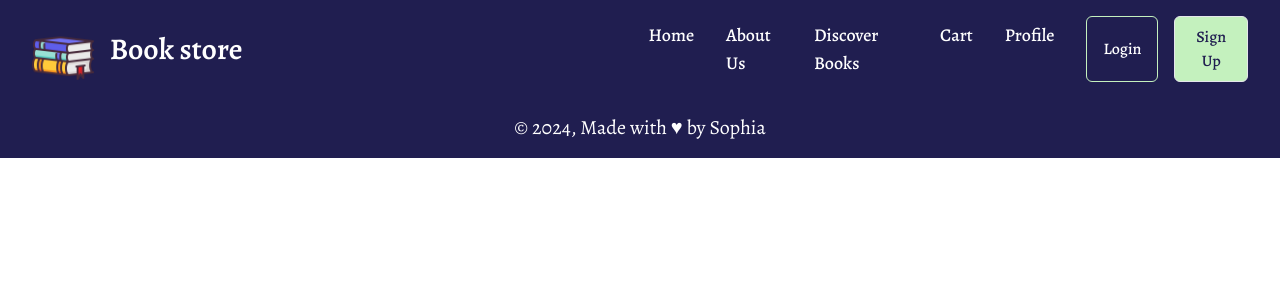
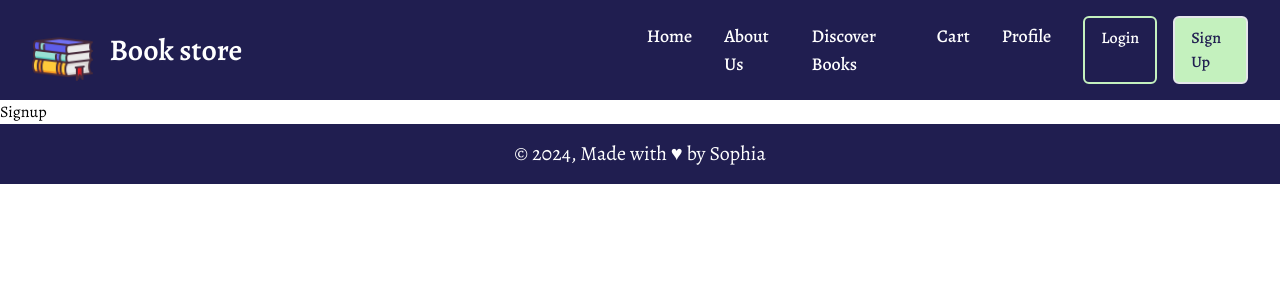
Before and after one commit to SophiaSophia03/BookStore, a React (Vite) app in the folder frontend/: page /signup in a window 1280 px wide. Shown: the top 300 px of the page. Built offline with nearby package versions, Linux system fonts and the light colour scheme; a web font is replaced by a local one.

Commit message:
Implement navigation for nav links using React Router DOM and added responsiveness in navbar

```diff
--- a/frontend/src/App.jsx
+++ b/frontend/src/App.jsx
@@ -1,7 +1,12 @@
 import Footer from "./components/Footer/Footer"
 import Navbar from "./components/Navbar/Navbar"
+import AllBooks from "./pages/AllBooks/AllBooks";
+import Cart from "./pages/Cart/Cart";
 import Home from "./pages/Home/Home"
 import {BrowserRouter as Router, Route, Routes} from "react-router-dom";
+import Login from "./pages/Login/Login";
+import Signup from "./pages/Signup/Signup";
+import Profile from "./pages/Profile/Profile";
 
 function App() {
   return (
@@ -10,6 +15,11 @@ function App() {
       <Navbar />
         <Routes>
           <Route exact path="/" element={<Home />}></Route>
+          <Route exact path="/books" element={<AllBooks /> }></Route>
+          <Route exact path="/cart" element={<Cart /> }></Route>
+          <Route exact path="/login" element={<Login /> }></Route>
+          <Route exact path="/signup" element={<Signup />}></Route>
+          <Route exact path="/profile" element={<Profile />}></Route>
         </Routes>
       <Footer />
     </Router>
--- a/frontend/src/components/Footer/Footer.jsx
+++ b/frontend/src/components/Footer/Footer.jsx
@@ -3,7 +3,7 @@ import React from 'react'
 function Footer() {
   return (
     <div className='bg-[#201E50] text-white px-8 py-4 text-center'>
-      <h1 className='text-xl'>&copy; 2024, Made with &hearts; by <a href='https://portfolio-sophia.onrender.com/'>Sophia</a></h1>
+      <h1 className='text-xl'>&copy; 2024, Made with &hearts; by <a href='https://portfolio-sophia.onrender.com/' className="text-white hover:text-[#C4F1BE] hover:font-bold hover:text-2xl transition-all duration-500">Sophia</a></h1>
     </div>
   )
 }
--- a/frontend/src/components/Navbar/Navbar.jsx
+++ b/frontend/src/components/Navbar/Navbar.jsx
@@ -1,45 +1,104 @@
 import React from "react";
 import logoImg from "../../assets/images/logo.png";
+import { Link } from "react-router-dom";
+import { GiHamburgerMenu } from "react-icons/gi";
+import { useState } from "react";
 
 function Navbar() {
+  const [MobileNav, setMobileNav] = useState("hidden");
+
+  const handleMenuClick = () => {
+    MobileNav === "hidden" ? setMobileNav("block") : setMobileNav("hidden")
+  }
+
   const links = [
     {
-      title:"Home",
-      link:"/"
+      title: "Home",
+      link: "/",
     },
     {
-      title:"About Us",
-      link:"/about"
+      title: "About Us",
+      link: "/about",
     },
     {
-      title:"Discover Books",
-      link:"/books"
+      title: "Discover Books",
+      link: "/books",
     },
     {
-      title:"Cart",
-      link:"/cart"
+      title: "Cart",
+      link: "/cart",
     },
     {
-      title:"Profile",
-      link:"/profile"
+      title: "Profile",
+      link: "/profile",
     },
-  ]
+  ];
   return (
-    <div className="bg-[#201E50] text-white px-8 py-4 items-center flex justify-between">
-      <div className="flex items-center gap-4">
-        <img src={logoImg} style={{width:"10%"}} alt="logo"></img>
-        <h1 className="text-3xl font-semibold">Book store</h1>
+    <>
+      <nav className="bg-[#201E50] z-50 relative text-white px-8 py-4 items-center flex justify-between">
+        <Link to={"/"} className="flex items-center gap-4">
+          <img src={logoImg} style={{ width: "10%" }} alt="logo"></img>
+          <h1 className="text-3xl font-semibold">Book store</h1>
+        </Link>
+        <div className="nav-links items-center block md:flex gap-8">
+          <div className="md:flex hidden gap-8">
+            {links.map((items, i) => (
+              <Link
+                to={items.link}
+                key={i}
+                className="hover:text-[#82A3A1] text-lg font-medium transition-all duration-300 cursor-pointer"
+              >
+                {items.title}
+              </Link>
+            ))}
+          </div>
+          <div className="md:flex hidden gap-4">
+            <Link
+              to={"/login"}
+              className="px-4 py-2 border-2 border-[#C4F1BE] rounded-md font-medium hover:bg-[#C4F1BE] hover:text-[#201E50] transition-all duration-500 "
+            >
+              Login
+            </Link>
+            <Link
+              to={"/signup"}
+              className="px-4 py-2 border-2 bg-[#C4F1BE] text-[#201E50] rounded-md font-medium hover:bg-[#201E50] hover:text-[#C4F1BE] transition-all duration-500 "
+            >
+              Sign Up
+            </Link>
+          </div>
+          <button className="text-white text-xl md:hidden hover:text-zinc-500" onClick={handleMenuClick}>
+            <GiHamburgerMenu />
+          </button>
+        </div>
+      </nav>
+      <div className={`${MobileNav} md:hidden bg-[#201E50] text-white text-2xl font-semibold h-[70vh] absolute top-0 left-0 w-full z-40 flex flex-col items-center justify-center gap-8`}>
+        {links.map((items, i) => (
+          <Link
+            to={items.link}
+            key={i}
+            onClick={handleMenuClick}
+            className={`${MobileNav} hover:text-[#C4F1BE] text-lg font-medium transition-all duration-300 cursor-pointer`}
+          >
+            {items.title}
+            <hr></hr>
+          </Link>
+        ))}
+        <Link
+          to={"/login"}
+          onClick={handleMenuClick}
+          className={`${MobileNav} px-16 py-2 border-2 border-[#C4F1BE] rounded-md font-medium hover:bg-[#C4F1BE] hover:text-[#201E50] transition-all duration-500`}
+        >
+          Login
+        </Link>
+        <Link
+          to={"/signup"}
+          onClick={handleMenuClick}
+          className={`${MobileNav} px-16 py-2 border-2 bg-[#C4F1BE] text-[#201E50] rounded-md font-medium hover:bg-[#201E50] hover:text-[#C4F1BE] transition-all duration-500`}
+        >
+          Sign Up
+        </Link>
       </div>
-      <div className="nav-links items-center flex gap-8">
-        <div className="flex gap-8">
-          {links.map((items, i)=> <div key={i} className="hover:text-[#C4F1BE] text-lg font-medium transition-all duration-300 cursor-pointer">{items.title}</div>)}
-        </div>
-        <div className="flex gap-4">
-          <button className="px-4 py-2 border border-[#C4F1BE] rounded-md font-medium hover:bg-[#C4F1BE] hover:text-[#201E50] transition-all duration-500 ">Login</button>
-          <button className="px-4 py-2 border bg-[#C4F1BE] text-[#201E50] rounded-md font-medium hover:bg-[#201E50] hover:text-[#C4F1BE] transition-all duration-500 ">Sign Up</button>
-        </div>
-      </div>
-    </div>
+    </>
   );
 }
 
--- /dev/null
+++ b/frontend/src/pages/AllBooks/AllBooks.jsx
@@ -0,0 +1,9 @@
+import React from 'react'
+
+function AllBooks() {
+  return (
+    <div>AllBooks</div>
+  )
+}
+
+export default AllBooks
--- /dev/null
+++ b/frontend/src/pages/Cart/Cart.jsx
@@ -0,0 +1,9 @@
+import React from 'react'
+
+function Cart() {
+  return (
+    <div>Cart</div>
+  )
+}
+
+export default Cart
--- /dev/null
+++ b/frontend/src/pages/Login/Login.jsx
@@ -0,0 +1,9 @@
+import React from 'react'
+
+function Login() {
+  return (
+    <div>Login</div>
+  )
+}
+
+export default Login
--- /dev/null
+++ b/frontend/src/pages/Profile/Profile.jsx
@@ -0,0 +1,9 @@
+import React from 'react'
+
+function Profile() {
+  return (
+    <div>Profile</div>
+  )
+}
+
+export default Profile
--- /dev/null
+++ b/frontend/src/pages/Signup/Signup.jsx
@@ -0,0 +1,9 @@
+import React from 'react'
+
+function Signup() {
+  return (
+    <div>Signup</div>
+  )
+}
+
+export default Signup
```
